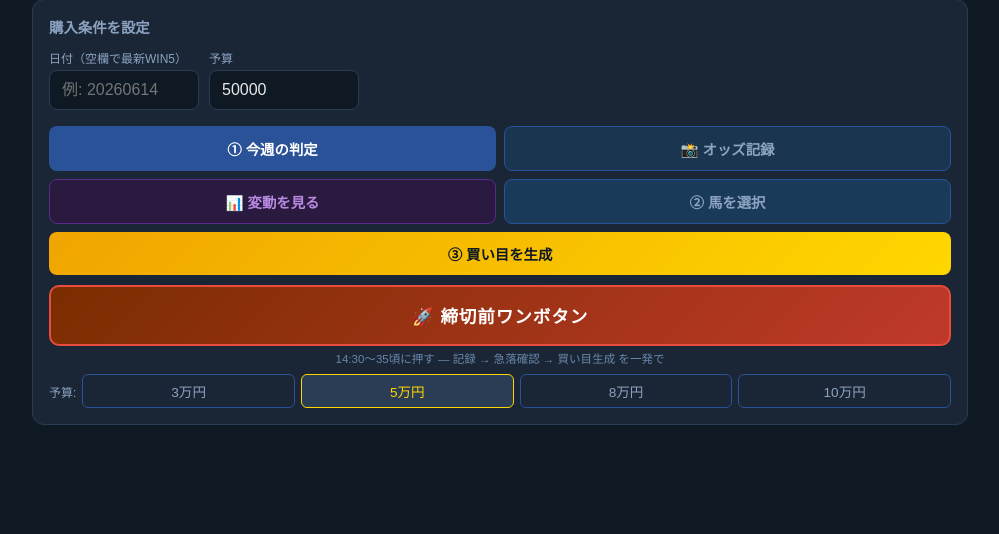
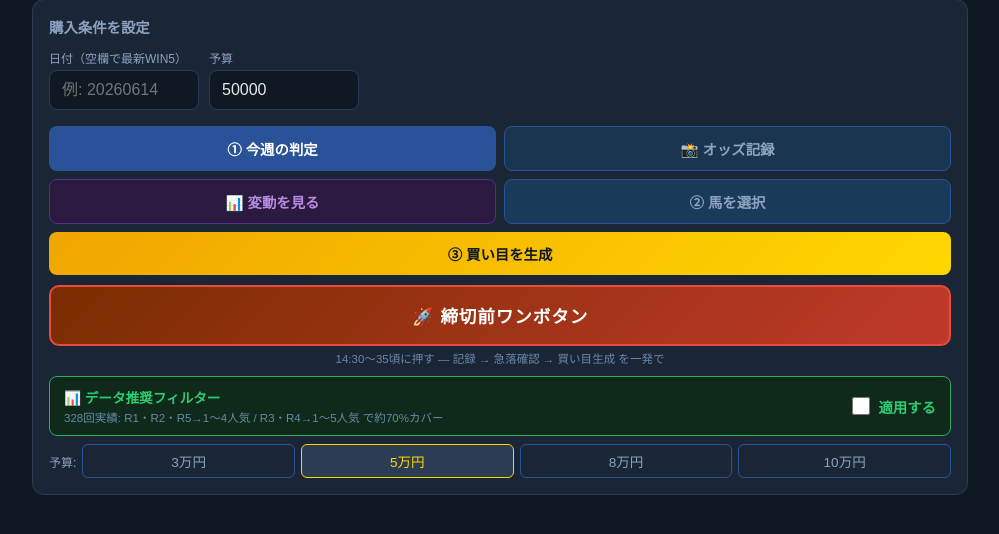
Before and after one commit to monomapblog-ui/win5-analyzer, a Flask app: page / in a window 1280 px wide. Shown: the part 96-630 px from the top of the page, without its empty margins (140-1139 px from the left). Run offline with Flask 3, Linux system fonts and the light colour scheme.

Commit message:
Add data-driven auto filter: slot 1,2,5→top4 / slot 3,4→top5 based on 328 events
https://claude.ai/code/session_01SsG3bHm3PuWww1yxKmTTSL

```diff
--- a/app.py
+++ b/app.py
@@ -378,6 +378,16 @@ def generate():
                 slots_odds[i] = [h for h in odds if h["horse_number"] not in ex_nums]
                 print(f"[INFO] slot{i+1} 除外馬番: {sorted(ex_nums)} → 残り{len(slots_odds[i])}頭")
 
+    # データ推奨フィルター（328回の実績から導出）
+    # S1,S2,S5: 1〜4人気で70%+カバー / S3,S4: 1〜5人気で73%+カバー
+    SLOT_RECOMMENDED_TOP = {1: 4, 2: 4, 3: 5, 4: 5, 5: 4}
+    if data.get("auto_filter"):
+        for i, odds in enumerate(slots_odds):
+            top_n = SLOT_RECOMMENDED_TOP[i + 1]
+            before = len(odds)
+            slots_odds[i] = [h for h in odds if (h.get("popularity") or 999) <= top_n]
+            print(f"[INFO] slot{i+1} データ推奨フィルター: 1〜{top_n}人気 {before}頭→{len(slots_odds[i])}頭")
+
     # デバッグ: 各スロットのpopularity付き馬数を確認
     for i, odds in enumerate(slots_odds):
         with_pop = [h for h in odds if h.get("popularity")]
--- a/templates/index.html
+++ b/templates/index.html
@@ -231,6 +231,17 @@
         </button>
         <div style="font-size:0.72rem;color:#6a88aa;text-align:center;margin-top:4px;">14:30〜35頃に押す — 記録 → 急落確認 → 買い目生成 を一発で</div>
       </div>
+      <!-- データ推奨フィルター -->
+      <div style="margin-top:10px;background:#0f2a1a;border:1px solid #27ae60;border-radius:8px;padding:10px 14px;display:flex;align-items:center;justify-content:space-between;flex-wrap:wrap;gap:8px;">
+        <div>
+          <span style="font-size:0.85rem;color:#2ecc71;font-weight:bold;">📊 データ推奨フィルター</span>
+          <div style="font-size:0.72rem;color:#6a88aa;margin-top:2px;">328回実績: R1・R2・R5→1〜4人気 / R3・R4→1〜5人気 で約70%カバー</div>
+        </div>
+        <label style="display:flex;align-items:center;gap:8px;cursor:pointer;">
+          <input type="checkbox" id="auto-filter" style="width:18px;height:18px;cursor:pointer;">
+          <span style="font-size:0.9rem;color:#2ecc71;font-weight:bold;">適用する</span>
+        </label>
+      </div>
       <div class="budget-presets">
         <span style="font-size:0.75rem;color:#8ba3c0;align-self:center;">予算:</span>
         <button class="preset-btn" onclick="setPreset(30000)">3万円</button>
@@ -414,7 +425,7 @@
       try {
         const res = await fetch('/api/generate', {
           method:'POST', headers:{'Content-Type':'application/json'},
-          body: JSON.stringify({budget, date: dateVal, excluded: getExcluded()}),
+          body: JSON.stringify({budget, date: dateVal, excluded: getExcluded(), auto_filter: document.getElementById('auto-filter').checked}),
         });
         const data = await res.json();
         if (!res.ok) { setStatus('エラー: '+(data.error||res.statusText),'error'); return; }
@@ -622,7 +633,7 @@
         const res = await fetch('/api/generate', {
           method: 'POST',
           headers: {'Content-Type': 'application/json'},
-          body: JSON.stringify({budget, date: getDateVal(), excluded: getExcluded()}),
+          body: JSON.stringify({budget, date: getDateVal(), excluded: getExcluded(), auto_filter: document.getElementById('auto-filter').checked}),
         });
         const data = await res.json();
         if (!res.ok) { setStatus('エラー: ' + (data.error || res.statusText), 'error'); return; }
```
